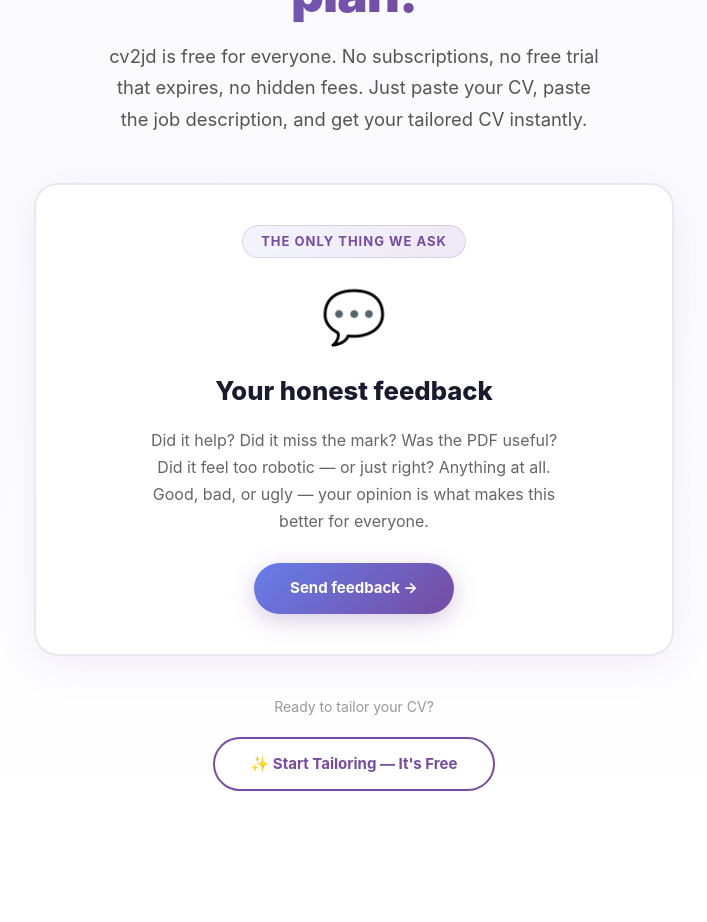
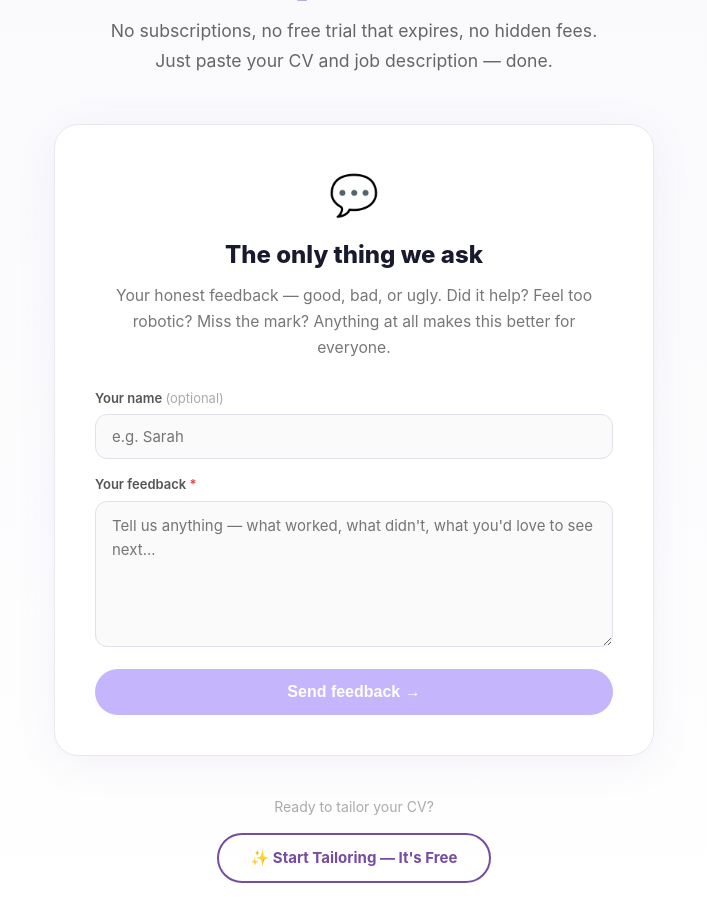
Before and after one commit to Shako2206/cv2jd-website, a Next.js app: page /pricing in a window 1280 px wide. Shown: the part 360-1282 px from the top of the page, without its empty margins (286-993 px from the left). Before the commit the page ends 1231 px from the top, so only its background shows below. Built offline with nearby package versions, Linux system fonts and the light colour scheme.

Commit message:
Add feedback form with hidden email via Web3Forms API

```diff
--- /dev/null
+++ b/pages/api/feedback.js
@@ -0,0 +1,40 @@
+export default async function handler(req, res) {
+  if (req.method !== 'POST') {
+    return res.status(405).json({ error: 'Method not allowed' })
+  }
+
+  const { name, message } = req.body ?? {}
+
+  if (!message?.trim()) {
+    return res.status(400).json({ error: 'Message is required.' })
+  }
+
+  if (!process.env.WEB3FORMS_KEY) {
+    return res.status(503).json({ error: 'Feedback service not configured.' })
+  }
+
+  try {
+    const response = await fetch('https://api.web3forms.com/submit', {
+      method: 'POST',
+      headers: { 'Content-Type': 'application/json' },
+      body: JSON.stringify({
+        access_key: process.env.WEB3FORMS_KEY,
+        subject: 'cv2jd — New Feedback',
+        name: name?.trim() || 'Anonymous',
+        message: message.trim(),
+        from_name: 'cv2jd Feedback',
+      }),
+    })
+
+    const data = await response.json()
+
+    if (!data.success) {
+      return res.status(502).json({ error: 'Could not send feedback. Please try again.' })
+    }
+
+    return res.status(200).json({ ok: true })
+  } catch (err) {
+    console.error('Feedback error:', err)
+    return res.status(500).json({ error: 'Something went wrong. Please try again.' })
+  }
+}
--- a/pages/pricing.js
+++ b/pages/pricing.js
@@ -1,7 +1,33 @@
 import Head from 'next/head'
 import Link from 'next/link'
+import { useState } from 'react'
 
 export default function Pricing() {
+  const [name, setName] = useState('')
+  const [message, setMessage] = useState('')
+  const [status, setStatus] = useState(null) // null | 'sending' | 'sent' | 'error'
+  const [errorMsg, setErrorMsg] = useState('')
+
+  async function handleSubmit(e) {
+    e.preventDefault()
+    if (!message.trim()) return
+    setStatus('sending')
+    setErrorMsg('')
+    try {
+      const res = await fetch('/api/feedback', {
+        method: 'POST',
+        headers: { 'Content-Type': 'application/json' },
+        body: JSON.stringify({ name, message }),
+      })
+      const data = await res.json()
+      if (!res.ok) throw new Error(data.error || 'Something went wrong.')
+      setStatus('sent')
+    } catch (err) {
+      setStatus('error')
+      setErrorMsg(err.message)
+    }
+  }
+
   return (
     <>
       <Head>
@@ -39,74 +65,136 @@
 
       {/* MAIN */}
       <main style={{ minHeight: '100vh', paddingTop: 68, background: 'linear-gradient(180deg, #f8f8fc 0%, #ffffff 100%)', display: 'flex', alignItems: 'center', justifyContent: 'center', padding: '80px 2rem' }}>
-        <div style={{ maxWidth: 640, width: '100%', textAlign: 'center' }}>
+        <div style={{ maxWidth: 600, width: '100%', textAlign: 'center' }}>
 
-          {/* Big emoji */}
-          <div style={{ fontSize: 72, marginBottom: 24 }}>🎉</div>
+          <div style={{ fontSize: 68, marginBottom: 20 }}>🎉</div>
 
-          {/* Headline */}
-          <h1 style={{ fontSize: 'clamp(2.2rem, 4vw, 3.2rem)', fontWeight: 900, color: '#1a1a2e', marginBottom: 20, letterSpacing: '-1px', lineHeight: 1.1 }}>
+          <h1 style={{ fontSize: 'clamp(2rem, 4vw, 3rem)', fontWeight: 900, color: '#1a1a2e', marginBottom: 16, letterSpacing: '-1px', lineHeight: 1.1 }}>
             It&apos;s completely free.<br />
             <span style={{ background: 'linear-gradient(135deg, #667eea, #764ba2)', WebkitBackgroundClip: 'text', WebkitTextFillColor: 'transparent' }}>
               No catch. No card. No plan.
             </span>
           </h1>
 
-          <p style={{ fontSize: '1.15rem', color: '#555', lineHeight: 1.7, marginBottom: 48, maxWidth: 500, margin: '0 auto 48px' }}>
-            cv2jd is free for everyone. No subscriptions, no free trial that expires, no hidden fees. Just paste your CV, paste the job description, and get your tailored CV instantly.
+          <p style={{ fontSize: '1.1rem', color: '#666', lineHeight: 1.7, marginBottom: 48 }}>
+            No subscriptions, no free trial that expires, no hidden fees.<br />
+            Just paste your CV and job description — done.
           </p>
 
-          {/* The one "price" card */}
+          {/* Feedback card */}
           <div style={{
-            background: 'white', borderRadius: 24, padding: '40px 40px',
-            border: '2px solid #e8e8f0', boxShadow: '0 8px 40px rgba(118,75,162,0.1)',
-            marginBottom: 40,
+            background: 'white', borderRadius: 24, padding: '40px',
+            border: '1px solid #e8e8f0', boxShadow: '0 8px 40px rgba(118,75,162,0.08)',
+            textAlign: 'left',
           }}>
-            <div style={{
-              display: 'inline-block', background: 'linear-gradient(135deg, #667eea15, #764ba220)',
-              color: '#764ba2', fontWeight: 700, fontSize: 13, padding: '6px 18px',
-              borderRadius: 30, border: '1px solid #764ba230', marginBottom: 20,
-              textTransform: 'uppercase', letterSpacing: 1,
-            }}>
+            <div style={{ textAlign: 'center', marginBottom: 28 }}>
+              <div style={{ fontSize: 40, marginBottom: 12 }}>💬</div>
+              <h2 style={{ fontSize: '1.5rem', fontWeight: 800, color: '#1a1a2e', marginBottom: 10 }}>
                 The only thing we ask
+              </h2>
+              <p style={{ color: '#777', fontSize: '0.98rem', lineHeight: 1.65 }}>
+                Your honest feedback — good, bad, or ugly. Did it help? Feel too robotic?
+                Miss the mark? Anything at all makes this better for everyone.
+              </p>
             </div>
 
-            <div style={{ fontSize: 52, marginBottom: 16 }}>💬</div>
+            {status === 'sent' ? (
+              <div style={{
+                background: 'linear-gradient(135deg, #667eea10, #764ba215)',
+                border: '1px solid #764ba230', borderRadius: 16,
+                padding: '32px', textAlign: 'center',
+              }}>
+                <div style={{ fontSize: 44, marginBottom: 12 }}>🙏</div>
+                <div style={{ fontSize: '1.2rem', fontWeight: 700, color: '#764ba2', marginBottom: 8 }}>Thank you so much!</div>
+                <div style={{ color: '#666', fontSize: '0.95rem' }}>Your feedback means a lot and helps make cv2jd better for everyone.</div>
+              </div>
+            ) : (
+              <form onSubmit={handleSubmit} style={{ display: 'flex', flexDirection: 'column', gap: 16 }}>
+                <div>
+                  <label style={{ display: 'block', fontSize: 13, fontWeight: 600, color: '#555', marginBottom: 6 }}>
+                    Your name <span style={{ color: '#aaa', fontWeight: 400 }}>(optional)</span>
+                  </label>
+                  <input
+                    type="text"
+                    value={name}
+                    onChange={e => setName(e.target.value)}
+                    placeholder="e.g. Sarah"
+                    style={{
+                      width: '100%', padding: '12px 16px', borderRadius: 12,
+                      border: '1px solid #e0e0ee', fontSize: 15, color: '#333',
+                      outline: 'none', boxSizing: 'border-box',
+                      fontFamily: 'inherit', background: '#fafafa',
+                    }}
+                  />
+                </div>
 
-            <h2 style={{ fontSize: '1.6rem', fontWeight: 800, color: '#1a1a2e', marginBottom: 16 }}>
-              Your honest feedback
-            </h2>
+                <div>
+                  <label style={{ display: 'block', fontSize: 13, fontWeight: 600, color: '#555', marginBottom: 6 }}>
+                    Your feedback <span style={{ color: '#e53e3e' }}>*</span>
+                  </label>
+                  <textarea
+                    value={message}
+                    onChange={e => setMessage(e.target.value)}
+                    placeholder="Tell us anything — what worked, what didn't, what you'd love to see next..."
+                    required
+                    rows={5}
+                    style={{
+                      width: '100%', padding: '12px 16px', borderRadius: 12,
+                      border: '1px solid #e0e0ee', fontSize: 15, color: '#333',
+                      outline: 'none', resize: 'vertical', boxSizing: 'border-box',
+                      fontFamily: 'inherit', background: '#fafafa', lineHeight: 1.6,
+                    }}
+                  />
+                </div>
 
-            <p style={{ fontSize: '1rem', color: '#666', lineHeight: 1.7, maxWidth: 420, margin: '0 auto 28px' }}>
-              Did it help? Did it miss the mark? Was the PDF useful? Did it feel too robotic — or just right? Anything at all. Good, bad, or ugly — your opinion is what makes this better for everyone.
-            </p>
+                {status === 'error' && (
+                  <div style={{ background: '#fff1f1', border: '1px solid #fecaca', borderRadius: 10, padding: '12px 16px', color: '#dc2626', fontSize: 14 }}>
+                    ⚠️ {errorMsg}
+                  </div>
+                )}
 
-            <a
-              href="mailto:shahar.korin@gmail.com?subject=cv2jd feedback"
+                <button
+                  type="submit"
+                  disabled={status === 'sending' || !message.trim()}
                   style={{
-                display: 'inline-block',
-                background: 'linear-gradient(135deg, #667eea, #764ba2)',
-                color: 'white', padding: '14px 36px', borderRadius: 50,
-                fontSize: 15, fontWeight: 700,
-                boxShadow: '0 6px 24px rgba(118,75,162,0.3)',
+                    background: status === 'sending' || !message.trim()
+                      ? '#c4b5fd'
+                      : 'linear-gradient(135deg, #667eea, #764ba2)',
+                    color: 'white', border: 'none', padding: '14px 32px',
+                    borderRadius: 50, fontSize: 16, fontWeight: 700,
+                    cursor: status === 'sending' || !message.trim() ? 'not-allowed' : 'pointer',
+                    transition: 'all 0.2s', display: 'flex', alignItems: 'center',
+                    justifyContent: 'center', gap: 10,
                   }}
                 >
-              Send feedback →
-            </a>
+                  {status === 'sending' ? (
+                    <>
+                      <span style={{ width: 18, height: 18, border: '2px solid rgba(255,255,255,0.4)', borderTop: '2px solid white', borderRadius: '50%', display: 'inline-block', animation: 'spin 0.8s linear infinite' }} />
+                      Sending…
+                    </>
+                  ) : 'Send feedback →'}
+                </button>
+              </form>
+            )}
           </div>
 
-          {/* CTA */}
-          <p style={{ color: '#999', fontSize: 14, marginBottom: 20 }}>Ready to tailor your CV?</p>
+          <div style={{ marginTop: 40 }}>
+            <p style={{ color: '#aaa', fontSize: 14, marginBottom: 16 }}>Ready to tailor your CV?</p>
             <Link href="/tailor" style={{
-            display: 'inline-block',
-            background: 'white', color: '#764ba2',
-            padding: '14px 36px', borderRadius: 50, fontSize: 15, fontWeight: 700,
-            border: '2px solid #764ba2',
+              display: 'inline-block', border: '2px solid #764ba2',
+              color: '#764ba2', padding: '12px 32px', borderRadius: 50,
+              fontSize: 15, fontWeight: 700,
             }}>
               ✨ Start Tailoring — It&apos;s Free
             </Link>
           </div>
+        </div>
       </main>
+
+      <style jsx global>{`
+        @keyframes spin { to { transform: rotate(360deg); } }
+        input:focus, textarea:focus { border-color: #764ba2 !important; box-shadow: 0 0 0 3px rgba(118,75,162,0.1) !important; }
+      `}</style>
     </>
   )
 }
```
Lines whose indentation alone changed are shown as unchanged.
